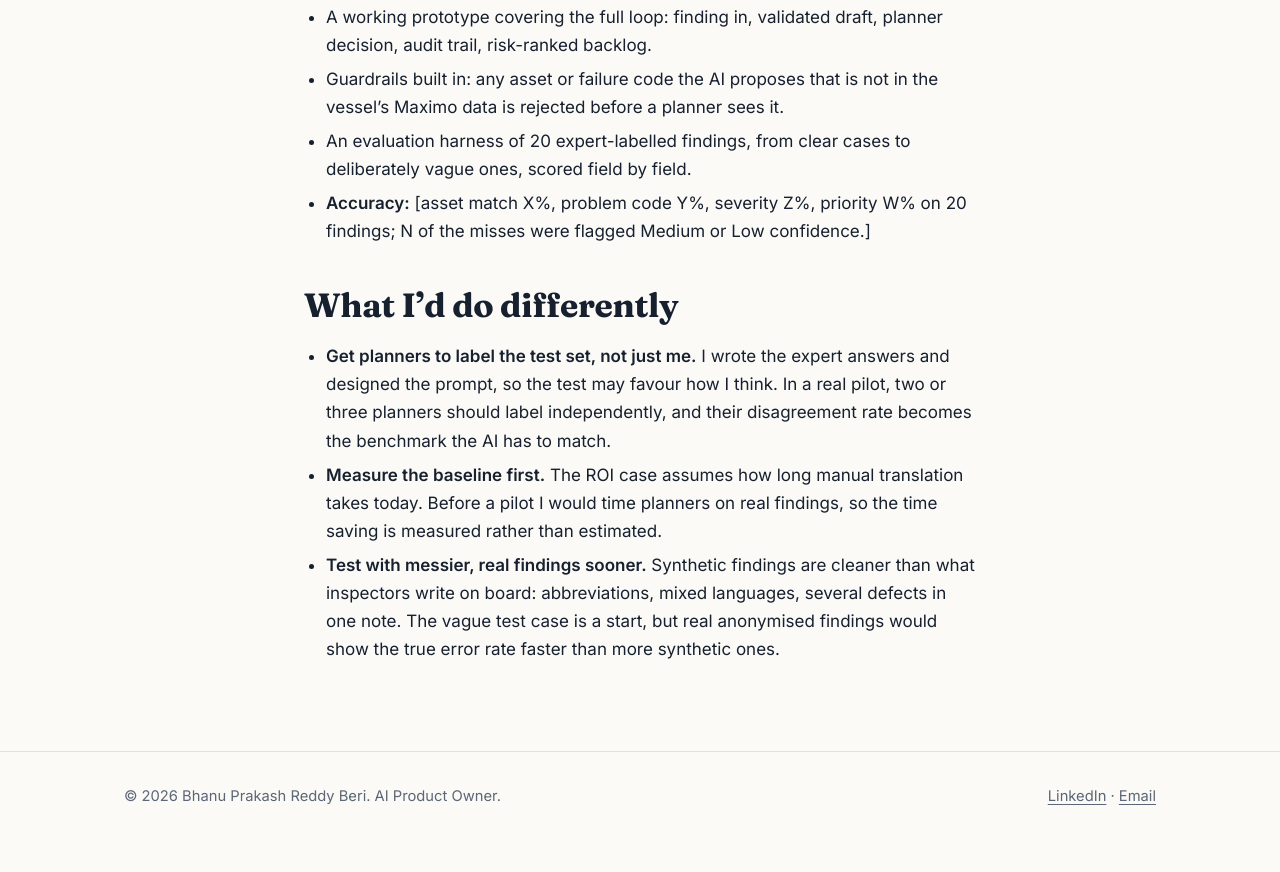
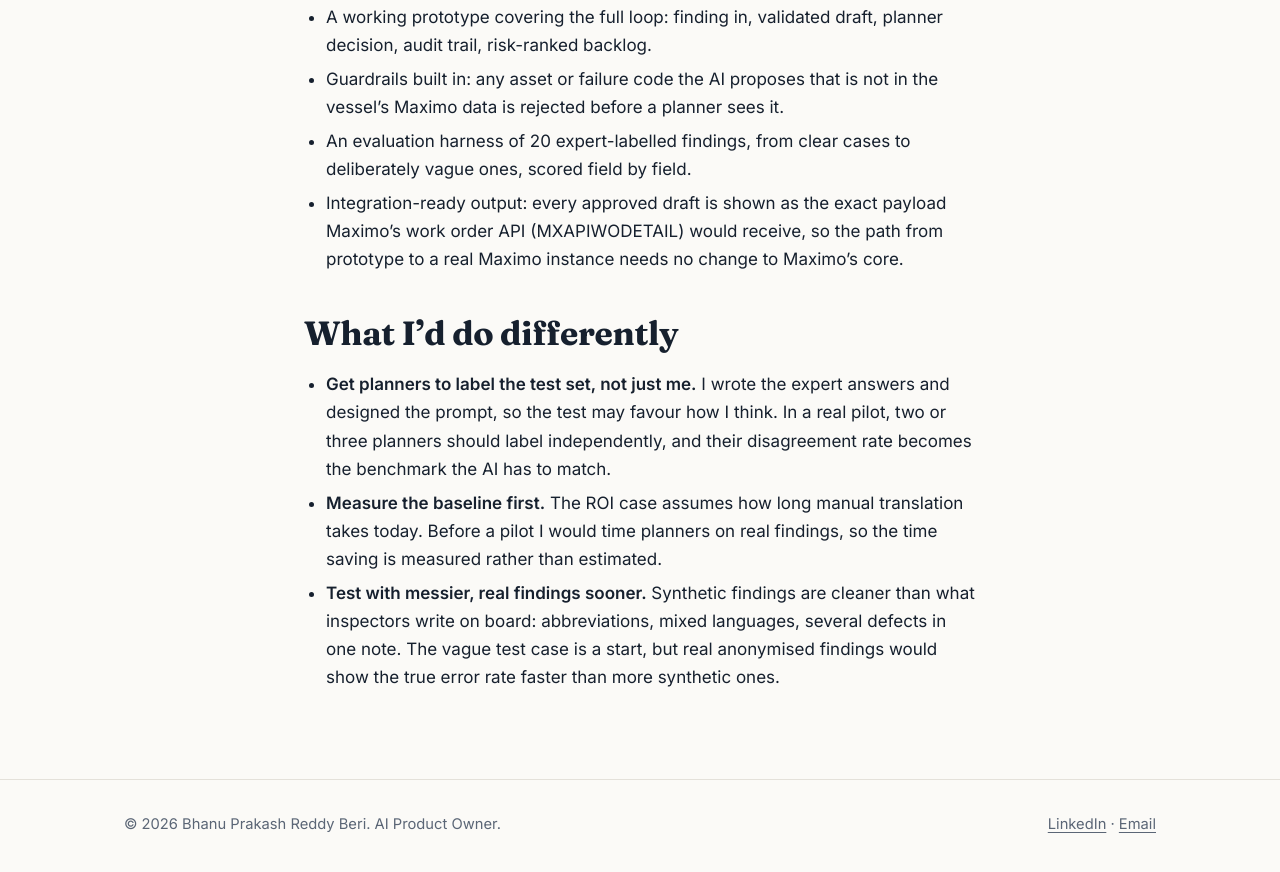
Before and after one commit to bhanu245/my-portfolio, an Astro site: page /projects/02-maximo-findings-copilot in a window 1280 px wide. Shown: the part 3867-4739 px from the top of the page. Built offline with nearby package versions, Linux system fonts and the light colour scheme; Astro itself is replaced by a stand-in of ours.

Commit message:
Remove accuracy placeholder

```diff
--- a/src/content/projects/02-maximo-findings-copilot.md
+++ b/src/content/projects/02-maximo-findings-copilot.md
@@ -77,7 +77,7 @@ The copilot sits beside Maximo. It reads assets, locations and failure lists thr
 - A working prototype covering the full loop: finding in, validated draft, planner decision, audit trail, risk-ranked backlog.
 - Guardrails built in: any asset or failure code the AI proposes that is not in the vessel's Maximo data is rejected before a planner sees it.
 - An evaluation harness of 20 expert-labelled findings, from clear cases to deliberately vague ones, scored field by field.
-- **Accuracy:** [asset match X%, problem code Y%, severity Z%, priority W% on 20 findings; N of the misses were flagged Medium or Low confidence.]
+- Integration-ready output: every approved draft is shown as the exact payload Maximo's work order API (MXAPIWODETAIL) would receive, so the path from prototype to a real Maximo instance needs no change to Maximo's core.
 
 ## What I'd do differently
 
```
